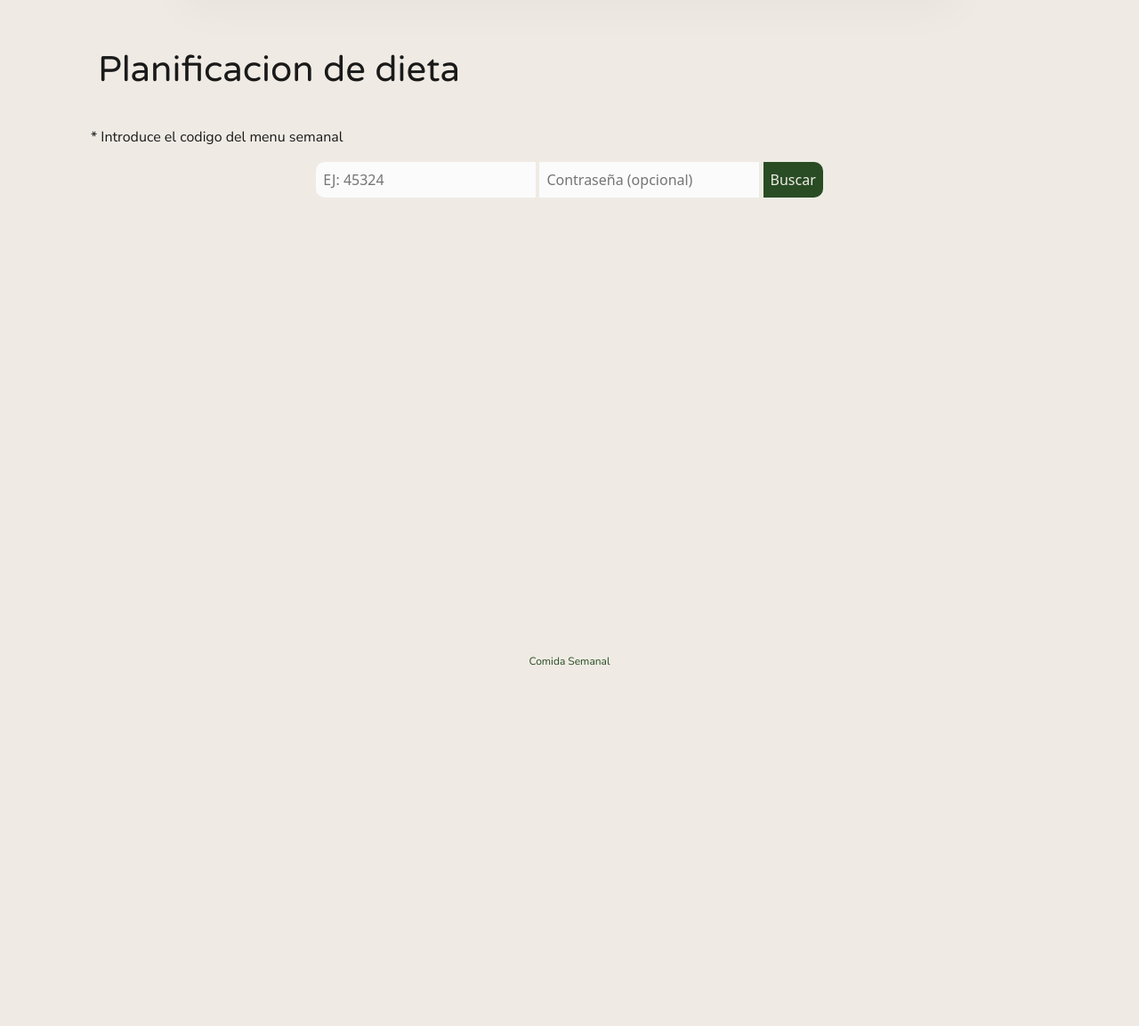
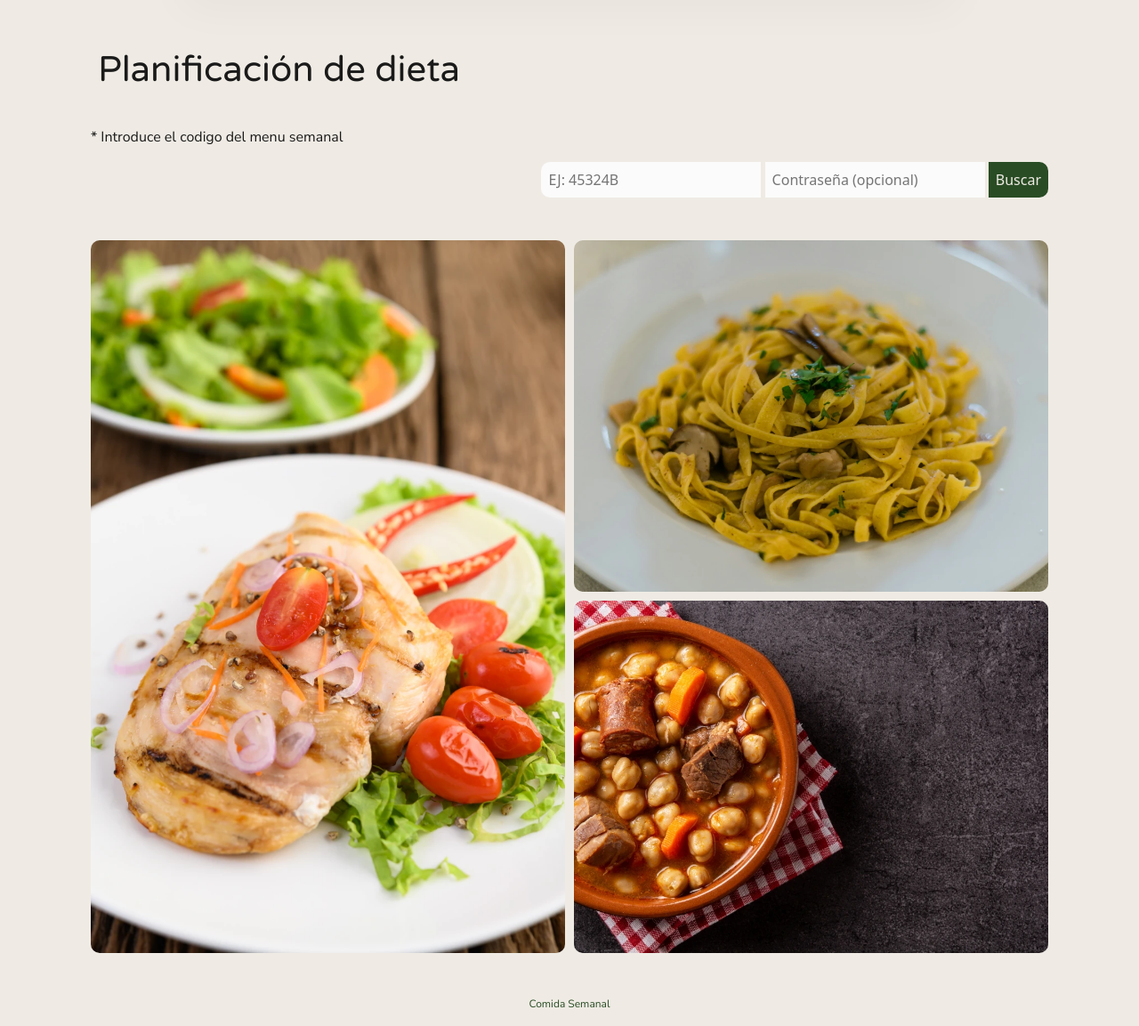
Before and after one commit to juanRoperoParera/Comida-semanal, a PHP site: page / in a window 1280 px wide. Shown: the part 82-1235 px from the top of the page at 89% size. Before the commit the page ends 830 px from the top, so only its background shows below. Run offline with PHP 8.4, Linux system fonts and the light colour scheme.

Commit message:
ver 2.0: App funcional

```diff
--- a/assets/estilo/style.css
+++ b/assets/estilo/style.css
@@ -225,6 +225,10 @@ main {
     background-color: var(--details1);
 }
 
+form.introducirCodigo{
+    text-align: right;
+}
+
 form.introducirCodigo input[type="text"], form.introducirCodigo input[type="password"], form.introducirCodigo input[type="submit"]{
     border: 0px;
     padding: 0.5rem;
@@ -251,6 +255,39 @@ form.introducirCodigo input[type="text"]:focus, form.introducirCodigo input[type
 input[type="text"],  input[type="password"]{
     -moz-appearance: textfield; /* Firefox */
   }
+
+  .galeria-index{
+    margin: auto;
+    display: grid;
+    grid-template-columns: repeat(2, 1fr);
+    grid-template-rows: repeat(2, 1fr);
+    gap: 10px;
+    width: 100%;
+    height: 30%;
+    margin-top: 3rem;
+  }
+
+  .galeria-index>div{
+    overflow: hidden;
+    position: relative;
+  }
+
+  .galeria-index img {
+    width: 100%;
+    height: 100%;
+    object-fit: cover;
+    display: block;
+    transition: transform 0.3s ease;
+    border-radius: 10px;
+}
+
+.galeria-index img:hover {
+    transform: scale(1.1);
+}
+
+.galeria-index>div.tall {
+    grid-row: span 2;
+}
 
   /* Opcional: para otros navegadores que soporten la propiedad appearance */
   input[type="text"]::-webkit-outer-spin-button,
--- a/index.php
+++ b/index.php
@@ -27,7 +27,7 @@
     ?>
     <main>
         <div class="container-xl calendario">
-            <h1>Planificacion de dieta</h1>
+            <h1>Planificación de dieta</h1>
             <?php
 
             if (isset($_GET['codigo']) && $_GET['codigo'] !== '') {
@@ -53,7 +53,9 @@
 
                         if($id == $codigo){
                             if(isset($_GET['pass'])){
-                                $pass = $_GET['pass'];
+                                $passSinCodificar = $_GET['pass'];
+                                $pass = trim(md5(md5($passSinCodificar)));
+
                                 if($pass == $contraseña){
                                     $continuar = true;
                                     $admin = true;
@@ -70,12 +72,14 @@
                             $k = $j+1;
                         }
                         if($k == $j -1){
+
                             $continuar = false;
                         }
                     }
                 }
+            }
 
-                if($continuar){
+                if(isset($continuar) && $continuar){
                     if(isset($_SESSION['admin'])){
                         echo "<p>* Selecciona un dia</p>";
                     }
@@ -153,7 +157,7 @@
                                         }
                                         echo "
                                             <img src='assets/img/comidas/$foto' class='card-img-top' alt='...'>
-                                            <i>$dia / $mes / $ano</i>
+                                            <p class='fecha'>$dia / $mes / $ano</p>
                                             <div class='card-body'>
                                                 <p class='card-text'>$descripcionCorta<a class='' href='php/gestioncomidas/verComida.php?idComida=$id'>Ver más</a></p>
                                             </div>
@@ -221,7 +225,7 @@
 
                     $inicioSiguienteSemana = clone $inicioSemanaActual;
                     $inicioSiguienteSemana->modify('+1 week');
-
+                    echo "<div class='indicacion mobile'><i class='fa-solid fa-square'></i> Día actual</div>";
                     echo "<table class='mobile'>";
                     // Iterar sobre los días de la semana actual y la siguiente
                     $comidas = 0;
@@ -306,7 +310,7 @@
                                         }
                                         echo "
                                             <img src='assets/img/comidas/$foto' class='card-img-top' alt='...'>
-                                            <i>$dia / $mes / $ano</i>
+                                            <p class='fecha'>$dia / $mes / $ano</p>
                                             <div class='card-body'>
                                                 <p class='card-text'>$descripcionCorta<a class='' href='php/gestioncomidas/verComida.php?idComida=$id'>Ver más</a></p>
                                             </div>
@@ -435,22 +439,26 @@
                         }
                         echo "</div>";
                     }
-                }
-
-            } else {
+                }else {
                 session_unset();
                 echo "<p>* Introduce el codigo del menu semanal</p>";
                 echo "<form class='introducirCodigo' action='#' method='GET'>
-                    <input type='text' name='codigo' placeholder='EJ: 45324'>
+                    <input type='text' name='codigo' placeholder='EJ: 45324B'>
                     <input type='password' name='pass' placeholder='Contraseña (opcional)'>
                     <input type='submit' name='buscar' value='Buscar'>
                 </form>";
                 if(isset($_GET['codigo']) && $_GET['codigo'] == ''){
                     echo "<p class='alerta'><i class='fa-solid fa-triangle-exclamation'></i> Por favor, introduce un código para continuar.</p>";
                 }
+                echo "<div class='galeria-index'>
+                    <div class='tall'><img src='assets/img/pollo.webp' alt=''></div>
+                    <div><img src='assets/img/tallarines.webp' alt=''></div>
+                    <div><img src='assets/img/potaje.webp' alt=''></div>
+                </div>";
             }
 
             ?>
+
         </div>
     </main>
     <?php
```
Also changed, not shown: other parts of assets/estilo/style.css (+25 -5 lines), assets/img/comidas/estofado.webp (added), assets/img/comidas/no_image.webp (added), assets/img/comidas/pavo_con_patatas.jpg (deleted), assets/img/comidas/pavo_con_patatas.webp (added), assets/img/comidas/pollo_al_horno.jpg (deleted), assets/img/comidas/pollo_al_horno.webp (added), assets/img/pollo.webp (added), assets/img/potaje.webp (added), assets/img/tallarines.webp (added).
